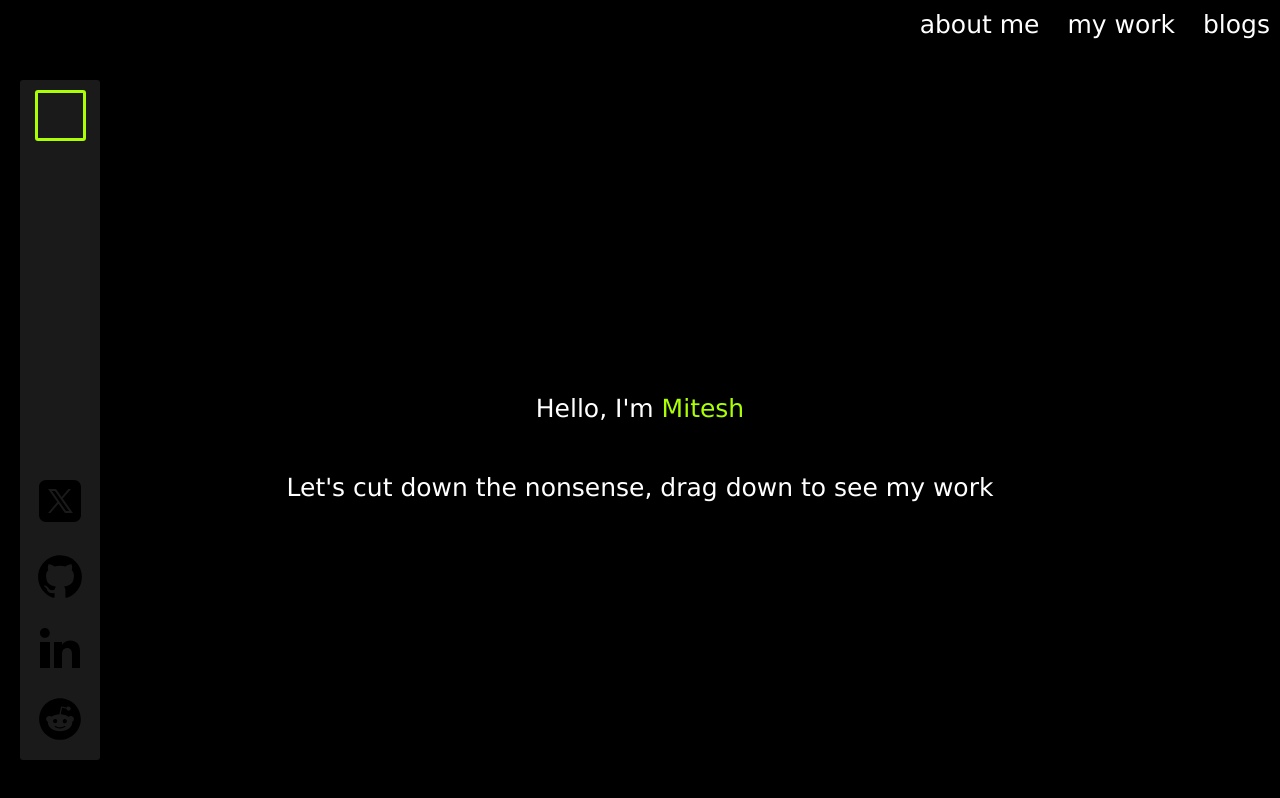
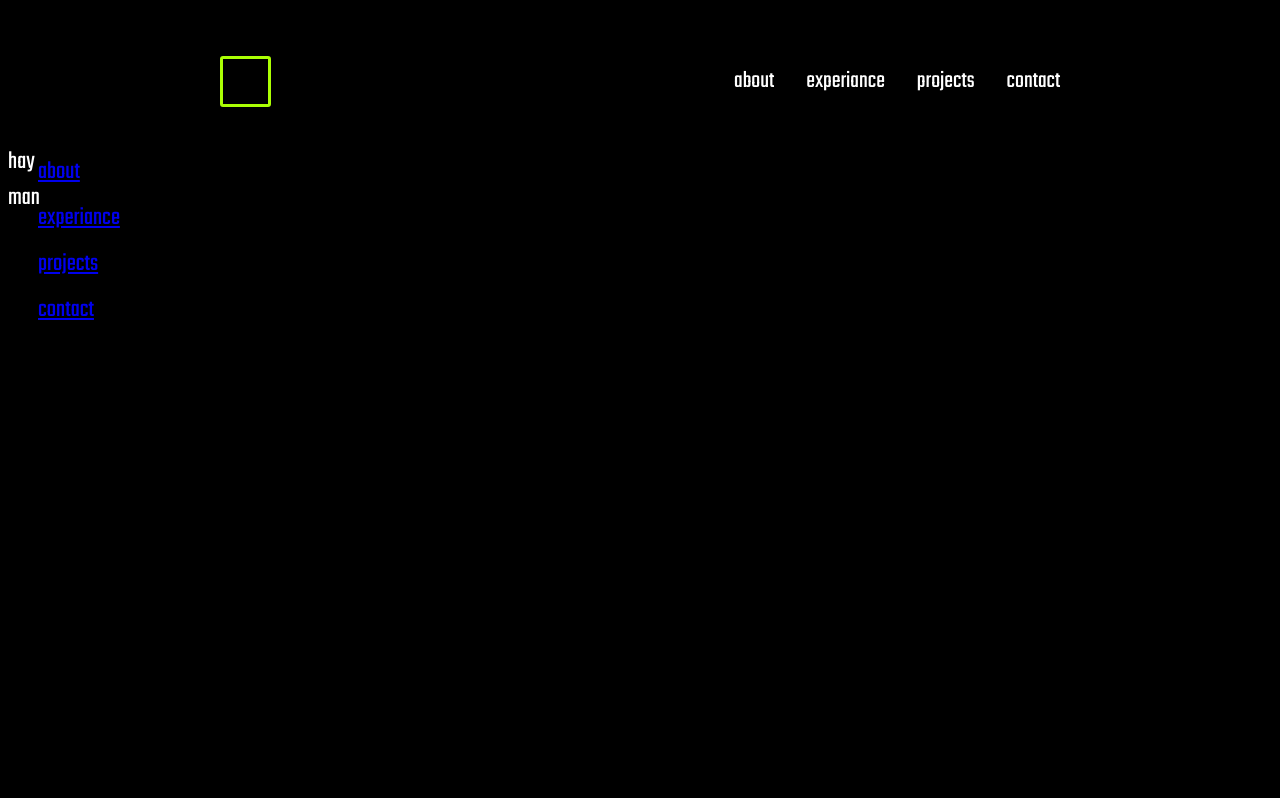
Before and after one commit to mitesh4000/portfolio, a plain HTML site: page index.html in a window 1280 px wide. Drawn offline with Linux system fonts and the light colour scheme.

Commit message:
starting again

```diff
--- a/index.html
+++ b/index.html
@@ -8,20 +8,39 @@
   </head>
   <body>
     <div class="navbar">
+      <div class="logo">
+      </div>
       <div>
-        <a>about me</a>
-        <a>my work</a>
-        <a>blogs</a>
-      </div>
-    </div>
-    <div class="welcome-section">
-      <div class="hello">
-        <p>Hello, I'm <span>Mitesh</span></p>
-        <p>Let's cut down the nonsense, drag down to see my work</p>
+        <ul class="nav-links">
+          <li><a href="#about">about</a></li>
+          <li><a  href="#experiance">experiance</a></li>
+          <li><a  href="#projects">projects</a></li>
+          <li><a  href="#contact">contact</a></li>
+        </ul>
       </div>
     </div>
 
-    <div class="side-nav">
+    <nav id="hamburger-nav">
+      <div class="hamburger-logo">
+        hay man
+      </div>
+      <div class="hamburger-menu">
+        <div class="hamburger-icon" onclick="tooggleManu()">
+          <span></span>
+          <span></span>
+          <span></span>
+        </div>
+        <div class="menu-links">
+          <li><a href="#about" onclick="tooggleManu()">about</a></li>
+          <li><a  href="#experiance" onclick="tooggleManu()">experiance</a></li>
+          <li><a  href="#projects" onclick="tooggleManu()">projects</a></li>
+          <li><a  href="#contact" onclick="tooggleManu()" >contact</a></li>
+        </div>
+      </div>
+
+    </nav>
+
+    <!-- <div class="side-nav">
       <div class="logo"></div>
       <div class="socials">
         <a href="">
@@ -116,6 +135,9 @@
           </svg>
         </a>
       </div>
-    </div>
+      <div class="project-card">
+
+      </div>
+    </div> -->
   </body>
 </html>
--- a/style.css
+++ b/style.css
@@ -1,73 +1,92 @@
-body {
-  margin: 0;
-  padding: o;
-  width: 100%;
-  background-color: rgb(0, 0, 0);
-  font-size: 25px;
-  font-family: Verdana, Geneva, Tahoma, sans-serif;
-}
-
 :root {
   --clr-dark: #000000;
   --clr-primary: #abff04;
+  --clr-normal-font : #ffffff
+}
+
+@font-face {
+  font-family: "Teko";
+  src: url("./static/fonts/Teko-Regular.ttf") format("truetype");
+  font-weight: normal;
+  font-style: normal;
+}
+
+html{
+  scroll-behavior: smooth;
+}
+
+body {
+  background-color: var(--clr-dark);
+  font-size: 25px;
+  font-family: "Teko", sans-serif;
+}
+
+a,.btn {transition: all 300ms ease;}
+
+/* NIGATION BAR */
+
+
+.navbar,.nav-links{
+  display: flex;
+}
+
+.navbar {
+  justify-content: space-around;
+  align-items: center;
+  height: 17vh;
+}
+
+.nav-links{
+  gap:2rem;
+  list-style: none;
+  font-size: 1.5rem;
+}
+
+.nav-links a{
+  color: var(--clr-normal-font);
+  text-decoration: none;
+}
+
+.nav-links a:hover{
+  color: var(--clr-primary);
+  text-decoration:underline;
+  text-underline-offset: 1rem;
+}
+
+/* HAMBURGER MENU */
+
+#hamburger-nav{
+  color: var(--clr-normal-font);
+  display: flex;
+}
+
+.hamburger-menu {
+  position : relative;
+  display: inline-block;
+}
+
+
+.hamburger-logo{
+  display: flex;
+  flex-direction: column;
+  justify-content: space-between;
+  height: 24px;
+  width: 30px;
+  cursor: pointer;
 }
 
 h3 {
   font-family: Verdana, Geneva, Tahoma, sans-serif;
 }
-.navbar {
-  display: flex;
-  align-items: center;
-  justify-content: right;
-  background-color: transparent;
-  height: 3rem;
-  z-index: 1000;
-}
 
-.navbar a {
-  text-decoration: none;
-  color: white;
-  cursor: pointer;
-  margin: 0px 10px 0px 10px;
-}
-
-.navbar a:hover {
-  color: var(--clr-primary);
-}
-
-.hello {
-  color: white;
-  display: flex;
-  flex-direction: column;
-  align-items: center;
-  justify-content: center;
-  text-size-adjust: 30px;
-}
-
-.hello span {
-  color: var(--clr-primary);
-}
-
-.welcome-section {
-  display: flex;
-  justify-content: center;
-  align-items: center;
-  height: 100vh;
-  width: 100wh;
-}
-
-.work {
-  height: 100vh;
-  padding: 20px;
-  display: flex;
-  justify-content: space-between;
-}
 
 .project_card {
   background-color: rgb(168, 168, 168);
   border: solid 1px gray;
   padding: 10px;
   border-radius: 10px;
+  height: 10vh;
+  width: 10vw;
 }
 
 .project_card h3 {
```
Also changed, not shown: mediaquries.css (added, +8 -0 lines), static/fonts/Teko-Bold.ttf (added), static/fonts/Teko-Light.ttf (added), static/fonts/Teko-Medium.ttf (added), static/fonts/Teko-Regular.ttf (added), static/fonts/Teko-SemiBold.ttf (added).
